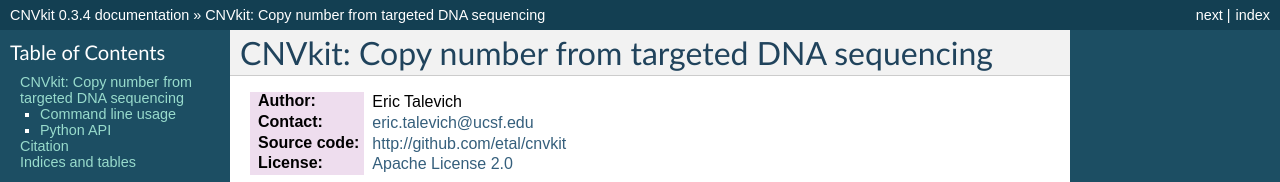
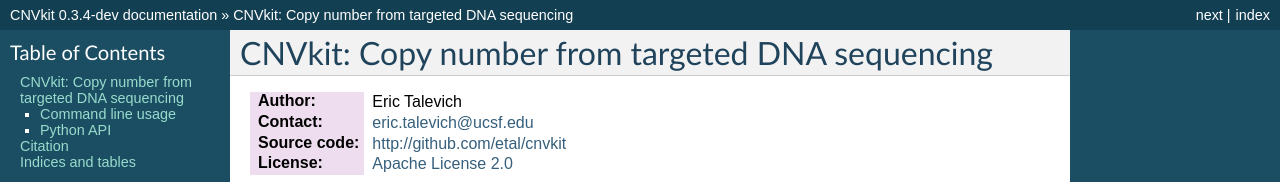
Before and after one commit to etal/cnvkit, a Sphinx documentation site: the page built from doc/index.rst, in a window 1280 px wide and 900 px high. Shown: the top 182 px of the window. Built offline with Sphinx 7.4.7, drawn with Linux system fonts in a browser that asks for light colours; some of the changed text lies outside the part shown.

Commit message:
Bumped version to 0.3.4-dev

```diff
--- a/doc/conf.py
+++ b/doc/conf.py
@@ -60,7 +60,7 @@
 # The short X.Y version.
 version = '0.3'
 # The full version, including alpha/beta/rc tags.
-release = '0.3.4'
+release = '0.3.4-dev'
 
 # The language for content autogenerated by Sphinx. Refer to documentation
 # for a list of supported languages.
--- a/setup.py
+++ b/setup.py
@@ -26,7 +26,7 @@
 
 setup_args.update(
     name='CNVkit',
-    version='0.3.4',
+    version='0.3.4-dev',
     description=__doc__,
     author='Eric Talevich',
     author_email='eric.talevich@ucsf.edu',
```
